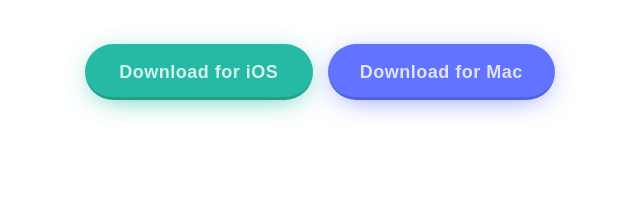
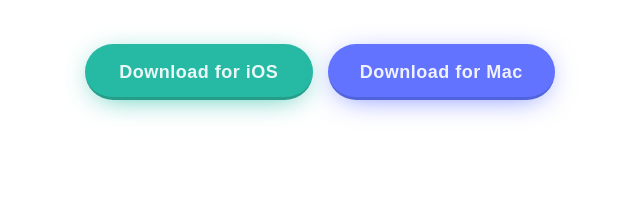
Before and after one commit to anoshaahmed/fem12-clipboard-landing-page, a website: page index.html in a window 1280 px wide. Shown: the part 449-661 px from the top of the page, 320-960 px from the left. Drawn offline with nearby package versions, Linux system fonts and the light colour scheme; files that its build step writes are made by us from their sources; a web font is replaced by a local one.

Commit message:
Update main.scss

```diff
--- a/sass/main.scss
+++ b/sass/main.scss
@@ -182,7 +182,7 @@
     height: 5.63rem;
     width: 31.25rem;
     text-decoration: none;
-    color: rgba($clr-white,0.8);
+    color: rgba($clr-white,0.9);
     font-weight: $fw-bold;
     padding-top: 1.5rem;
     letter-spacing: 0.5px;
```
